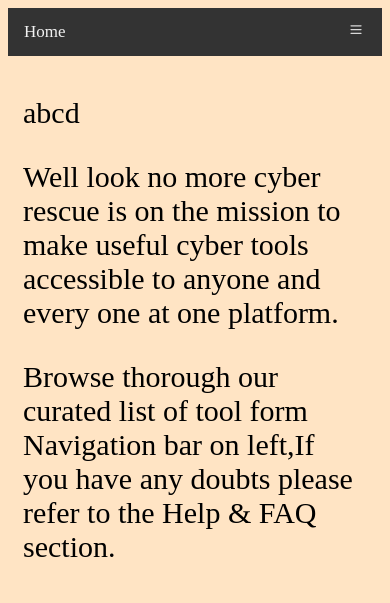
After one commit to spaulll/CyberHUB, a Flask app: page /help in a window 390 px wide. The commit adds this page. Shown: the top 603 px of the page. Run offline with Flask 3, Linux system fonts and the light colour scheme.

Commit message:
fix: broken links hash identifier, help, secure message feat: added current page highlighting feat: added help page change: tools to hamburger menu icon chore: added class name and id to tags

```diff
--- a/app.py
+++ b/app.py
@@ -6,15 +6,24 @@ app = Flask(__name__)
 @app.route('/')
 def home():
     return render_template('index.html')
+@app.route('/index')
+def index_home():
+    return render_template('index.html')
+@app.route('/emailleak')
+def emailleak():
+    return render_template('emailleak.html')
 @app.route('/passwordleak')
 def passwordleak():
     return render_template('passwordleak.html')
-@app.route('/emailleak')
-def emailleak():
-    return render_template('emailleak.html')
-@app.route('/index')
-def index_home():
-    return render_template('index.html')
+@app.route('/hashid')
+def hashid():
+    return render_template('hashid.html')
+@app.route('/securemessage')
+def securemessage():
+    return render_template('securemessage.html')
+@app.route('/help')
+def help():
+    return render_template('help.html')
 @app.route("/api/email-breach", methods=['GET', 'POST'])
 def emailBreachChecker():
     if request.method == 'POST':
--- a/static/css/navigation.css
+++ b/static/css/navigation.css
@@ -7,29 +7,6 @@ body{
 }
 .home p {
     font-family: 'Times New Roman', Times, serif;
-    font-size: 30px;
-}
-.form {
-    display: flex;
-    justify-content: center;
-    align-items: center;
-    text-align: center;
-    padding-top: 20px;
-}
-.form input {
-    width: 20rem;
-    height: 4rem;
-    border-radius: 1rem;
-    box-shadow: 0.3rem 0.3rem 0.6rem rgb(209, 209, 209), -0.2rem -0.2rem 0.5rem rgb(255, 255, 255);
-    font-size: 20px;
-    text-align: center;
-    margin-bottom: 20px;
-}
-.form button {
-    width: 10rem;
-    height: 4rem;
-    border-radius: 1rem;
-    box-shadow: 0.3rem 0.3rem 0.6rem rgb(209, 209, 209), -0.2rem -0.2rem 0.5rem rgb(255, 255, 255);
     font-size: 30px;
 }
 
--- a/static/js/navigation.js
+++ b/static/js/navigation.js
@@ -1,3 +1,12 @@
+function active() {
+    pathname = window.location.pathname;
+    pathname = pathname.replace("/","")
+    var a = document.getElementById(pathname)
+    if (a.className === "menuitems") {
+        a.className += " active";
+    }
+}
+active();
 function responsive() {
     var x = document.getElementById("Topnav");
     if (x.className === "topnav") {
--- /dev/null
+++ b/templates/help.html
@@ -0,0 +1,16 @@
+{%extends 'layer.html' %}
+{% block body%}
+    <div class="home">
+        <p>
+            abcd
+        </p>
+        <p>
+            Well look no more cyber rescue is on the mission to make useful cyber tools accessible to anyone and every one at one platform.
+        </p>
+        <p>
+            Browse thorough our curated list of tool form Navigation bar on left,If you have any doubts please refer to the Help & FAQ section.
+        </p>
+    </div>
+</body>
+</html>
+{% endblock %}
--- a/templates/layer.html
+++ b/templates/layer.html
@@ -10,14 +10,19 @@
 <body>
     <div class="navigation">
         <div class="topnav" id="Topnav">
-            <a href="#" class="active">DarkWeb Email Leak Check</a>
-            <a href="index">Home</a>
-            <a href="passwordleak">DarkWeb Password Leak Check</a>
-            <a href="emailleak">DarkWeb Email Leak Check</a>
-            <a href="#">Hash Identifier</a>
-            <a href="#">Secure Massage</a>
-            <a href="#">Help & FAQ</a>
-            <a href="javascript:void(0);" class="icon" onclick="responsive()">Tools</a>
+            <a href="index" class="menuitems" id="index">Home</a>
+            <a href="emailleak" class="menuitems" id="emailleak">DarkWeb Email Leak Check</a>
+            <a href="passwordleak" class="menuitems" id="passwordleak">DarkWeb Password Leak Check</a>
+            <a href="hashid" class="menuitems" id="hashid">Hash Identifier</a>
+            <a href="securemessage" class="menuitems" id="securemessage">Secure Message</a>
+            <a href="help" class="menuitems" id="help">Help & FAQ</a>
+            <a href="javascript:void(0);" class="icon" onclick="responsive()">
+                <svg width="20px" height="15px" viewBox="0 0 24 24" fill="none" xmlns="http://www.w3.org/2000/svg">
+                    <path d="M4 18L20 18" stroke="#d9d9d9" stroke-width="2" stroke-linecap="round"/>
+                    <path d="M4 12L20 12" stroke="#d9d9d9" stroke-width="2" stroke-linecap="round"/>
+                    <path d="M4 6L20 6" stroke="#d9d9d9" stroke-width="2" stroke-linecap="round"/>
+                </svg>
+            </a>
         </div>
     </div>
     {% block body%}
```
Also changed, not shown: other parts of static/css/navigation.css (+40 -1 lines), templates/hashid.html (added, +17 -0 lines), templates/securemessage.html (added, +23 -0 lines).
